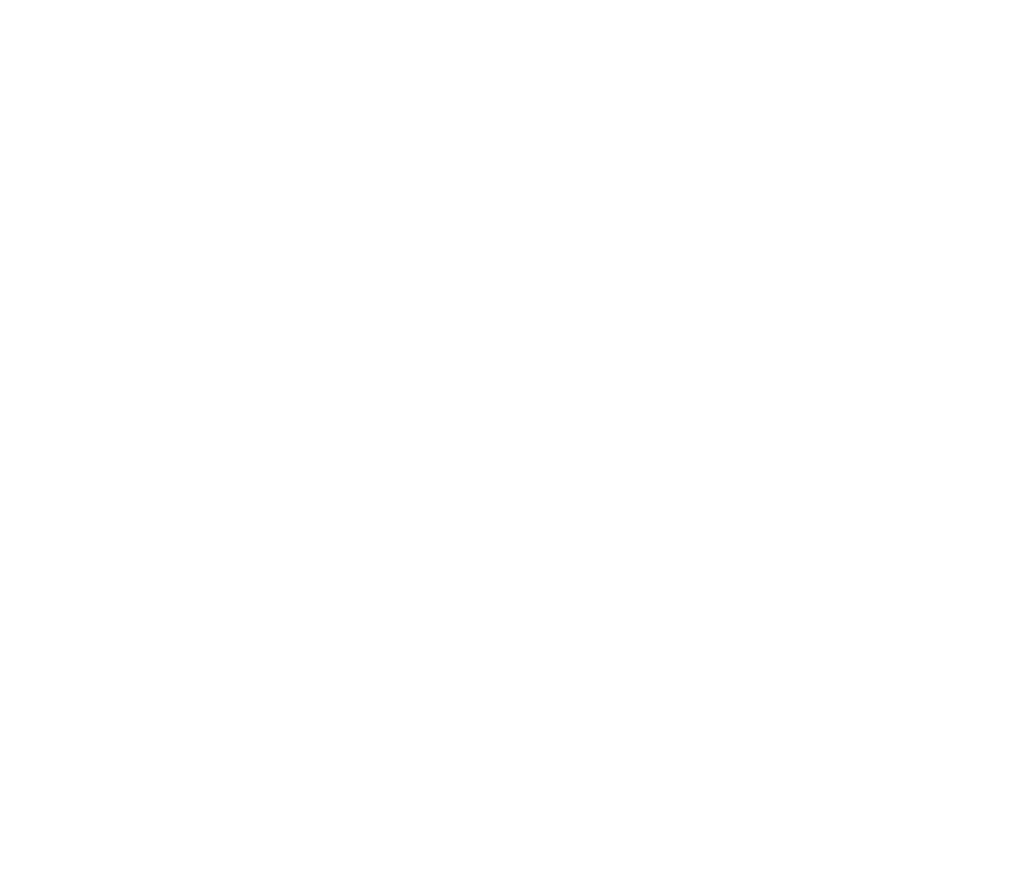
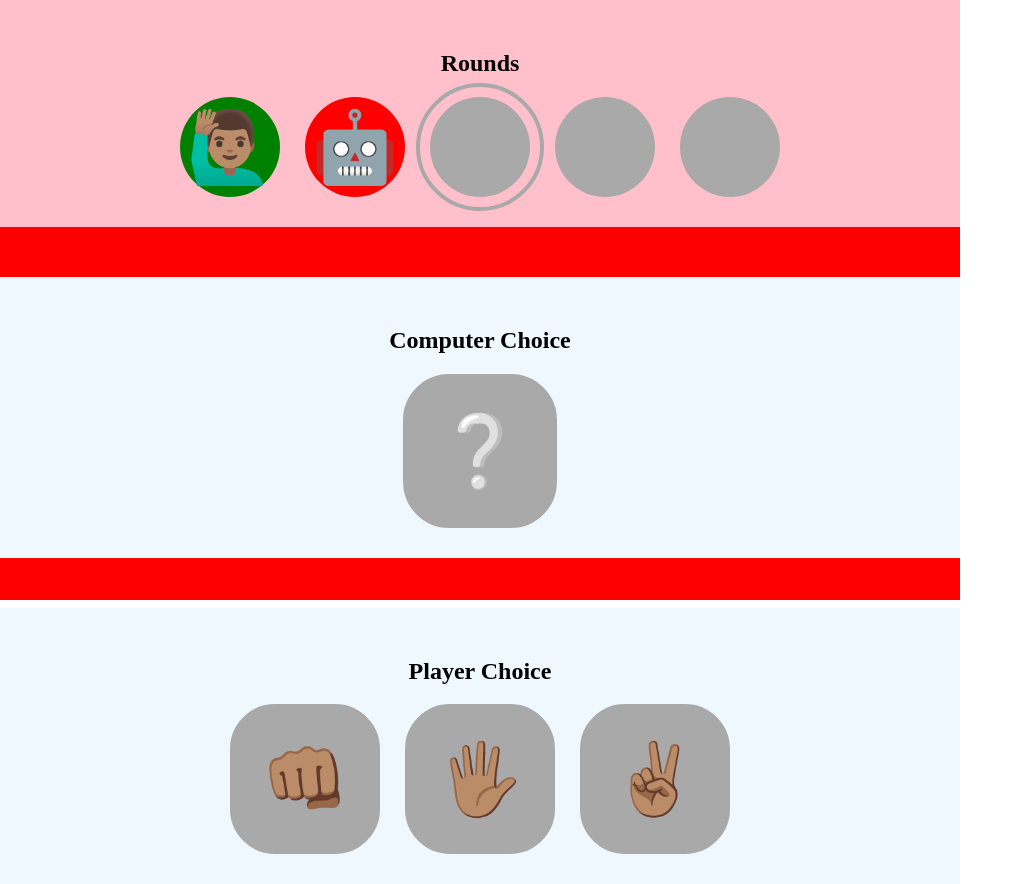
Before and after one commit to darwin-dev-diaz/odin-rock-paper-sisscors, a plain HTML site: page index.html in a window 1280 px wide. Shown: the whole page, without its empty margins (0-1023 px from the left). Before the commit the page ends 800 px from the top, so only its background shows below. Drawn offline with Linux system fonts and the light colour scheme.

Commit message:
Finish the HTML and CSS for UI

```diff
--- a/index.html
+++ b/index.html
@@ -1,12 +1,36 @@
 <!DOCTYPE html>
 <html lang="en">
-<head>
-    <meta charset="UTF-8">
-    <meta name="viewport" content="width=device-width, initial-scale=1.0">
+  <head>
+    <meta charset="UTF-8" />
+    <meta name="viewport" content="width=device-width, initial-scale=1.0" />
     <title>Document</title>
+    <link rel="stylesheet" href="style.css" />
     <script src="script.js"></script>
-</head>
-<body>
-
-</body>
+  </head>
+  <body>
+    <div class="game-screen">
+      <div class="game-status">
+        <h2>Rounds</h2>
+        <div class="round-icons">
+          <div class="round-icon player-won"></div>
+          <div class="round-icon robot-won"></div>
+          <div class="round-icon current-round"></div>
+          <div class="round-icon"></div>
+          <div class="round-icon"></div>
+        </div>
+      </div>
+      <div class="computer-choice">
+        <h2>Computer Choice</h2>
+        <div class="computer-choice-icon">❔</div>
+      </div>
+      <div class="player-choice">
+        <h2>Player Choice</h2>
+        <div class="player-choice-icons">
+          <button class="player-choice-icon">👊🏽</button>
+          <button class="player-choice-icon">🖐🏽</button>
+          <button class="player-choice-icon">✌🏽</button>
+        </div>
+      </div>
+    </div>
+  </body>
 </html>
--- a/script.js
+++ b/script.js
@@ -1,5 +1,5 @@
-const arrOne = ['rock','paper','scissors'];
-const arrTwo = ['scissors','rock','paper'];
+const arrOne = ['👊🏽','🖐🏽','✌🏽'];
+const arrTwo = ['✌🏽','👊🏽','🖐🏽'];
 
 function getComputerChoice(){
     return arrOne[Math.floor(Math.random()*3)];
@@ -13,7 +13,7 @@ function playOneRound(computerChoice, playerChoice){
             roundWinner = 'computer';
             break;
         }
-        else if(arrOne.indexOf(playerChoice) === arrTwo.indexOf(computerChoice)){ roundWinner = 'player';
+        else if(arrOne.indexOf(playerChoice) === arrTwo.indexOf(computerChoice)){       roundWinner = 'player';
         break;
         }
 
--- /dev/null
+++ b/style.css
@@ -0,0 +1,96 @@
+html, body {
+    margin:0px;
+    height:100%;
+  }
+  .game-screen {
+    background:red;
+    height: 75%;
+    width: 75%;
+    display: flex;
+    flex-direction: column;
+    gap: 50px;
+  }
+
+  .game-status,
+  .computer-choice,
+  .player-choice{
+    padding: 30px;
+  }
+  .game-status{
+    background-color: pink;
+    display: flex;
+    flex-direction: column;
+    justify-content: center;
+    align-items: center;
+  }
+  .round-icons{
+    display: flex;
+    gap: 25px;
+    /* justify-content: center;  */
+  }
+  .round-icon{
+    background-color: darkgrey;
+
+    height: 100px;
+    width: 100px;
+    font-size: 70px;
+    border-radius: 50%;
+
+    display: flex;
+    justify-content: center;
+    align-items: center;
+  }
+
+  .current-round{
+    outline: 4px solid darkgray;
+    outline-offset: 10px;
+  }
+
+  .player-won{
+    background-color: green;
+  }
+  .player-won::before{
+    content: '🙋🏽‍♂️';
+  }
+  .robot-won{
+    background-color: red;
+  }
+  .robot-won::before{
+    content: '🤖';
+  }
+
+  .player-choice,
+  .computer-choice{
+    background-color: aliceblue;
+    display: flex;
+    flex-direction: column;
+    justify-content: center;
+    align-items: center;
+  }
+
+  .player-choice-icon,
+  .computer-choice-icon{
+    background-color: darkgrey;
+    border: 2px solid darkgrey;
+
+    height: 150px;
+    width: 150px;
+    font-size: 70px;
+    border-radius: 30%;
+
+    display: flex;
+    justify-content: center;
+    align-items: center;
+  }
+
+  .player-choice-icons{
+    display: flex;
+    flex-direction: row;
+    gap: 25px;
+  }
+
+  .player-choice-icon:hover{
+    background-color: gray;
+    border: 2px solid gray;
+    cursor:pointer;
+  }
```
